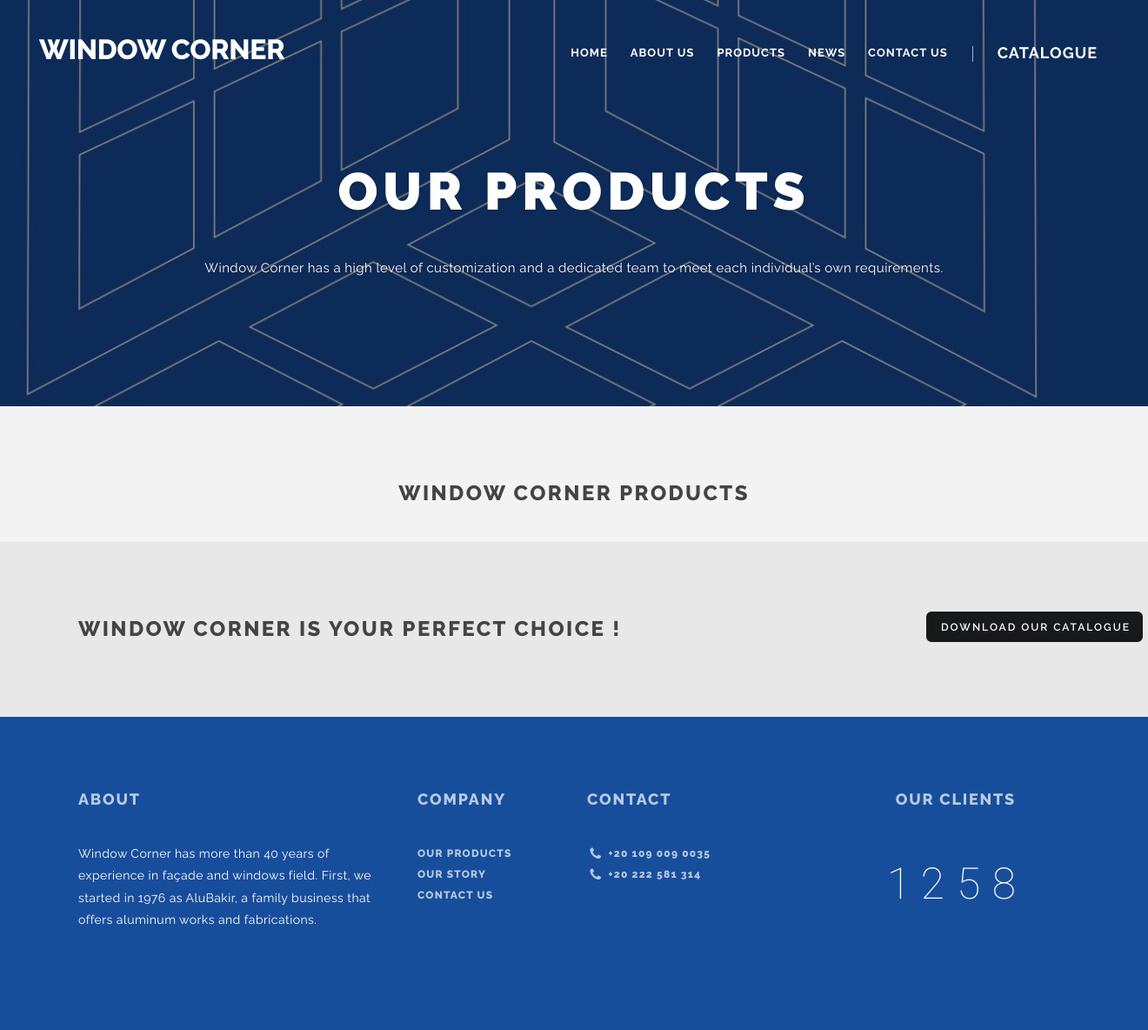
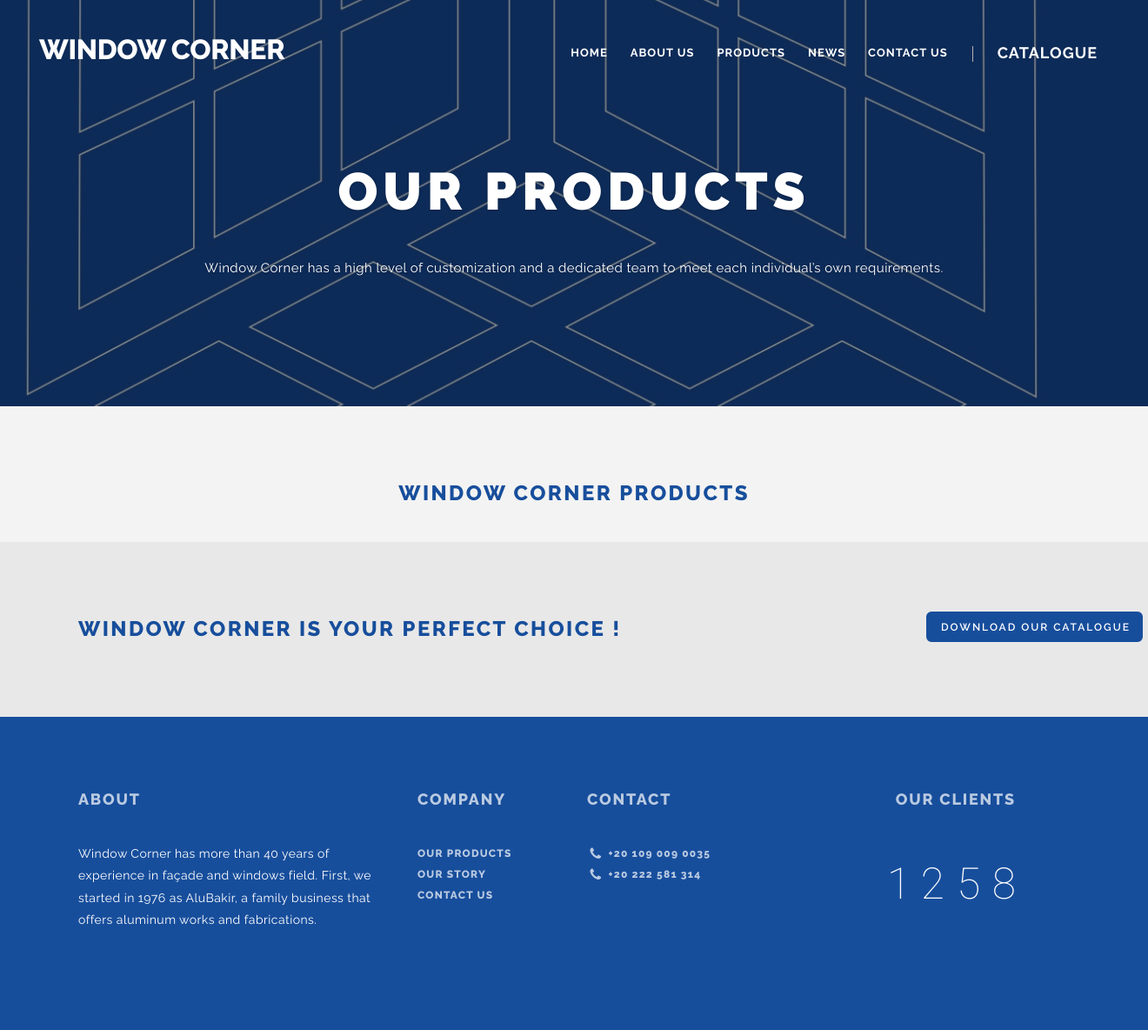
Before and after one commit to ma7aziz/window-corner, a Django app: page /products in a window 1320 px wide. Shown: the top 1184 px of the page at 87% size. Run offline with Django 3.2, Linux system fonts and the light colour scheme; data that the repository does not hold is empty; some libraries are stand-ins or nearby versions.

Commit message:
color fix

```diff
--- a/templates/products/products.html
+++ b/templates/products/products.html
@@ -15,7 +15,7 @@
     <div class="container text-center">
         <div class="row">
             <div class="col-sm-10 col-sm-offset-1">
-                <h3>Window Corner Products </h3>
+                <h3 style="color:#174E9C">Window Corner Products </h3>
                 <!-- <ul class="portfolio-sorting list-inline text-center">
                     <li><a href="portfolio-single.html" data-group="all" class="active">All</a></li>
                     <li><a href="portfolio-single.html" data-group="design">Design</a></li>
@@ -51,12 +51,12 @@
 <section class="action section-small bg-gray2">
     <div class="container wow fadeIn">
         <div class="row">
-            <div class="col-md-10">
+            <div class="col-md-10" style="color:#174E9C">
                 <h3 class="no-pad"><span class="bold">Window Corner </span> is your perfect choice !
 
                 </h3>
             </div>
-            <div class="col-md-2 text-right"><a href="{% static 'wincon-catalogue.pdf' %}" class="btn btn-dark">Download
+            <div class="col-md-2 text-right"><a href="{% static 'wincon-catalogue.pdf' %}" class="btn btn-blue">Download
                     Our Catalogue</a></div>
         </div>
     </div>
--- a/templates/products/single.html
+++ b/templates/products/single.html
@@ -13,8 +13,8 @@
     <div class="container">
         <div class="row wow fadeIn">
             <div class="col-md-5">
-                <h3>{{product.name}}</h3>
-                <p>{{product.description|safe}}</p>
+                <h2 style="color:#174e9c">{{product.name}}</h2>
+                <p style="color:#888888">{{product.description|safe}}</p>
 
 
             </div>
```
